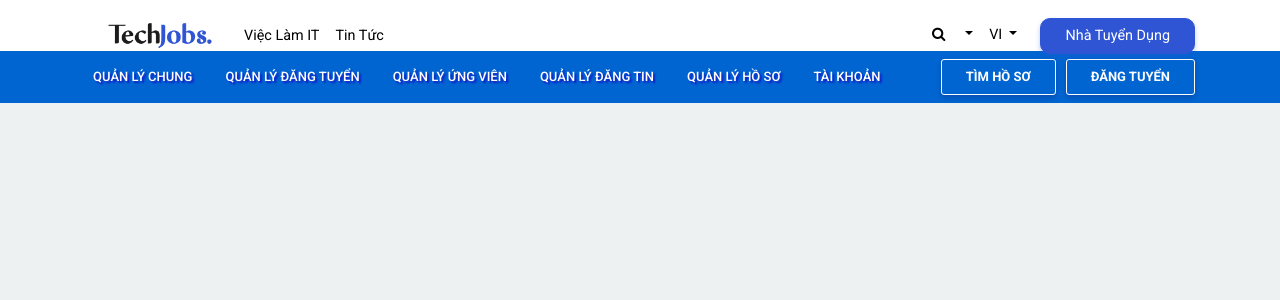
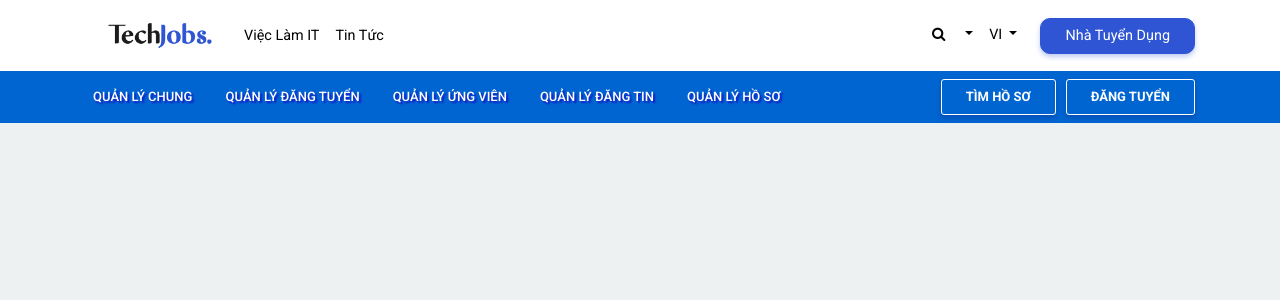
Before and after one commit to chunam47/PHP-Project, a PHP site: page /Views/recruitment/Home/index.php in a window 1280 px wide. Shown: the top 300 px of the page. Run offline with PHP 8.4, Linux system fonts and the light colour scheme; a user stored in the database is signed in; data comes from the database, SQL or seed files in the repository; data that the repository does not hold is empty; some libraries are stand-ins or nearby versions.

Commit message:
9/4/2021

```diff
--- a/Views/client/Home/index.php
+++ b/Views/client/Home/index.php
@@ -102,14 +102,13 @@
             <li>
                 <a href="#" class="readallstyle reads1">Xem tất cả</a>
             </li>
-
           </ul>
         </div>
       </div>
 
       <div class="job-sidebar">
         <div class="sb-banner">
-          <img src="Assets/client/img/ads1.jpg" class="advertisement">
+          <img src="/Assets/client/img/ads1.png" class="">
         </div>
       </div>
     </div>
--- a/Views/recruitment/Account/profile.php
+++ b/Views/recruitment/Account/profile.php
@@ -9,7 +9,6 @@
         $data = $result->fetch_all();
         $user_id = $data[0];
     }
-
 ?>
 
 <?php
--- a/Views/recruitment/Candidate/index.php
+++ b/Views/recruitment/Candidate/index.php
@@ -30,7 +30,6 @@
                     <?php
                         foreach ($candidateData as $candidate) {
                     ?>
-
                     <tr>
                         <td>
                         <?= $candidate[11] ?>
@@ -50,13 +49,11 @@
                             <a href="?c=Post&a=Delete&id=<?= $candidate[0] ?>" class="btn-sm btn-danger"><i class="fa fa-trash"></i></a>
                         </td>
                     </tr>
-
                 <?php
                     }
                 ?>
                </tbody>
             </table>
-
       </div>
       </div>
 <style>
--- a/Views/recruitment/_layout/header.php
+++ b/Views/recruitment/_layout/header.php
@@ -60,7 +60,7 @@
   <div class="collapse navbar-collapse" id="navbarSupportedContent">
     <ul class="navbar-nav mr-auto tnav-left tn-nav">
       <li class="nav-item">
-        <a class="nav-link" href="#">Việc Làm IT</a>
+        <a class="nav-link" href="?c=Job&a=ListJobs">Việc Làm IT</a>
       </li>
       <li class="nav-item">
         <a class="nav-link" href="#">Tin Tức</a>
@@ -133,16 +133,16 @@
       <li class="nav-item">
         <a class="nav-link" href="?c=User&a=RecProfile&id=<?=$user_id[1] ?>">Quản lý hồ sơ</a>
       </li>
-      <li class="nav-item">
+      <!-- <li class="nav-item">
         <a class="nav-link" href="#">Tài khoản</a>
-      </li>
+      </li> -->
     </ul>
     <ul class="rec-nav-right">
       <li class="nav-item">
         <a class="nav-link" href="#">Tìm hồ sơ</a>
       </li>
       <li class="nav-item">
-        <a class="nav-link" href="?c=Home&a=Recruitment">Đăng tuyển</a>
+        <a class="nav-link" href="?c=Job&a=Create">Đăng tuyển</a>
       </li>
     </ul>
   </div>
@@ -164,3 +164,9 @@
   </div>
 </div> -->
 <!-- (end) widget recuitment  -->
+<style>
+.nav-recuitment{
+  margin-top: 0px;
+}
+
+</style>
```
Also changed, not shown: Assets/client/img/ads1.png (renamed from Assets/client/img/ads1.jpg), Assets/upload/user_avatar/1617605351.png (added).
